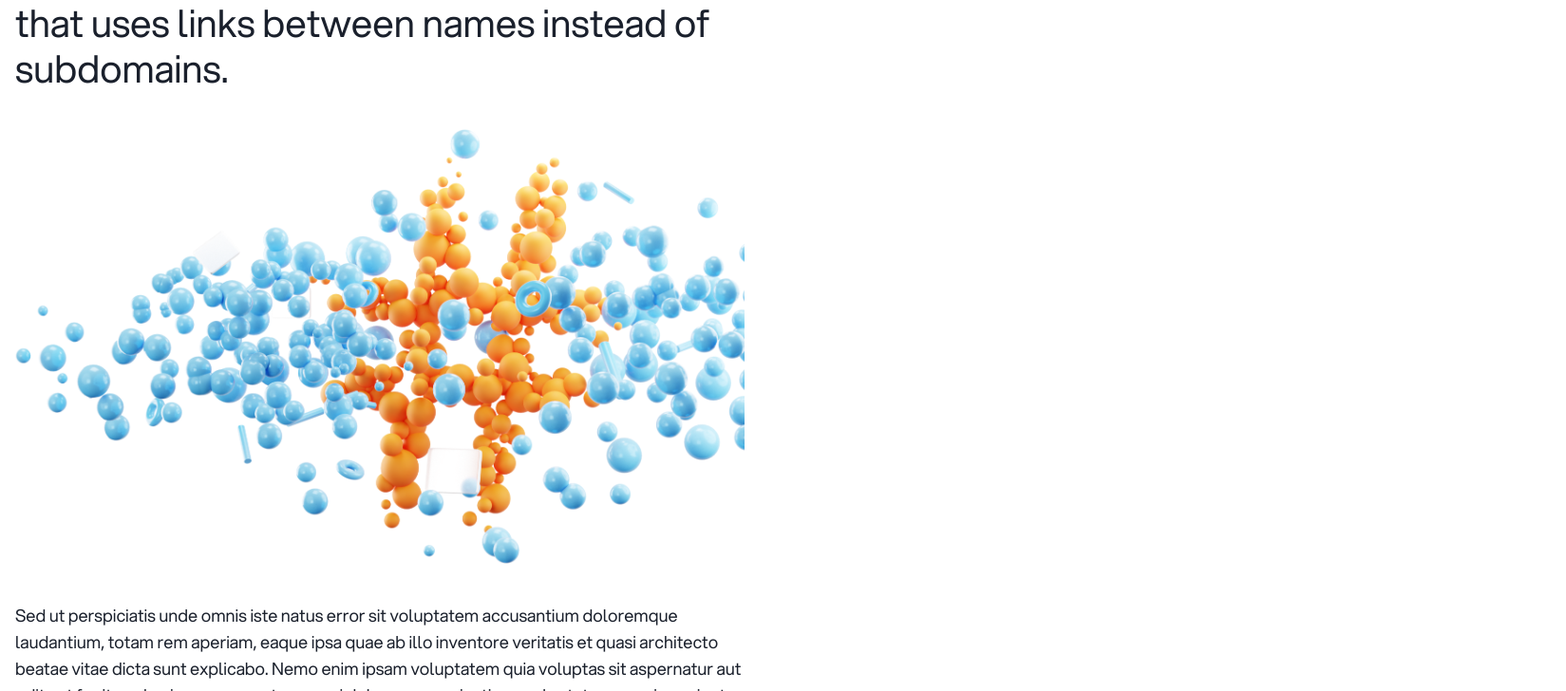
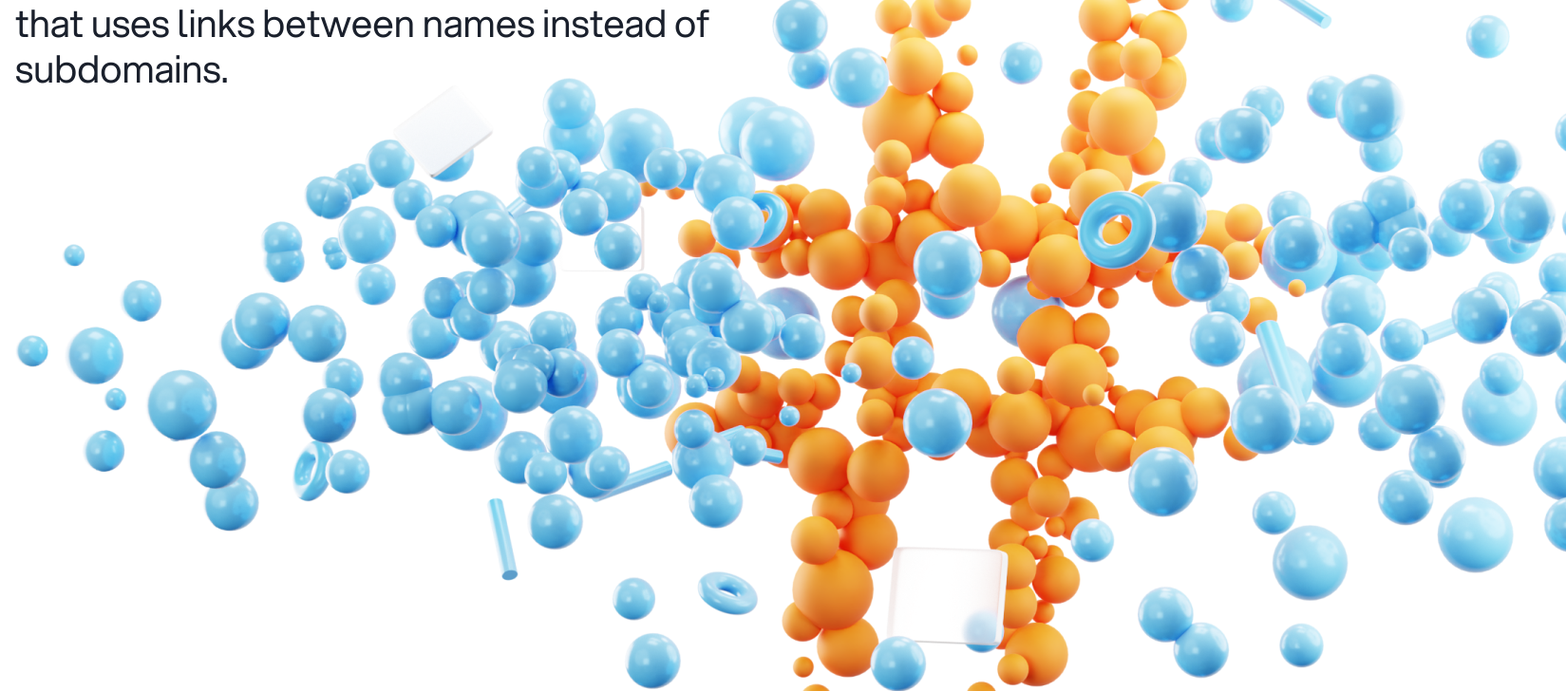
Before and after one commit to woolballer/woolball-app, a Next.js app: page /what-is-woolball in a window 1280 px wide. Shown: the part 360-1088 px from the top of the page at 95% size, 1649 px wide, since content can reach past the window. Built offline with nearby package versions, Linux system fonts and the light colour scheme.

Commit message:
bg image change in what is woolball

```diff
--- a/pages/what-is-woolball.tsx
+++ b/pages/what-is-woolball.tsx
@@ -1,5 +1,13 @@
 import Layout from '../components/layout'
-import { Flex, Heading, Stack, Text, Image, SimpleGrid } from '@chakra-ui/react'
+import {
+  Flex,
+  Heading,
+  Stack,
+  Text,
+  Image,
+  SimpleGrid,
+  Show,
+} from '@chakra-ui/react'
 import UseCase from '../components/landing_page/use_case'
 
 export default function WhatsWoolball() {
@@ -36,17 +44,25 @@ export default function WhatsWoolball() {
           We introduce Woolball, a flat name system that uses links between
           names instead of subdomains.
         </Text>
-
-        <Image
-          align={'start'}
-          w={'1633px'}
-          h={'974x'}
-          top={0}
-          zIndex={100}
-          src={'/images/what-is-woolball-bg.png'}
-          alt={'what is woolball'}
-        />
-
+        <Show above={'lg'}>
+          <Flex
+            justify={'center'}
+            align={'start'}
+            position={'relative'}
+            h={'700px'}
+          >
+            <Image
+              align={'start'}
+              maxWidth={'max-content'}
+              position={'absolute'}
+              bottom={0}
+              left={0}
+              zIndex={-1}
+              src={'/images/what-is-woolball-bg.png'}
+              alt={'what is woolball logo'}
+            />
+          </Flex>
+        </Show>
         <Text
           fontSize={{ base: '14px', sm: '18px' }}
           lineHeight={{ base: '22px', sm: '28px' }}
--- a/theme/styles.tsx
+++ b/theme/styles.tsx
@@ -3,6 +3,7 @@ export default {
     // styles for the `body`
     body: {
       bg: '#ffffff',
+      overflowX: 'hidden',
     },
   },
 }
```
